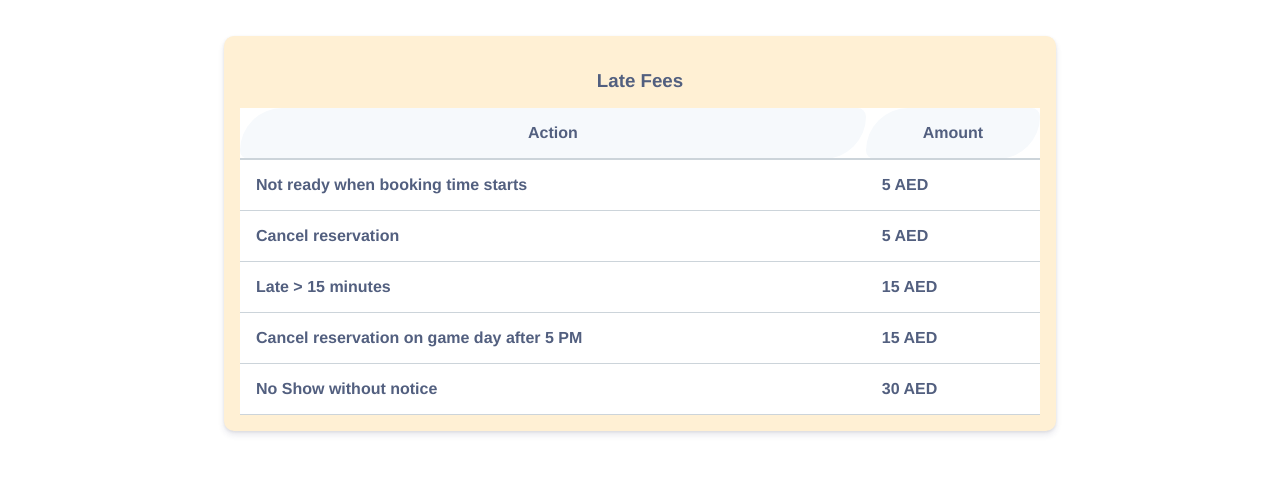
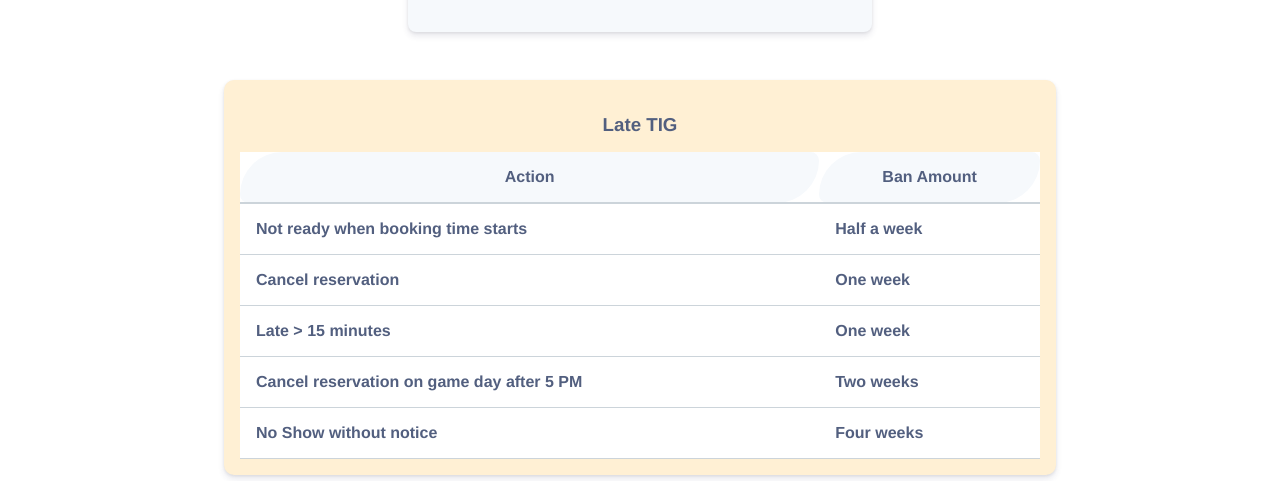
Before and after one commit to MahdyZ7/Football-website, a Next.js app: page / in a window 1280 px wide. Shown: the part 471-952 px from the top of the page. Built offline with nearby package versions, Linux system fonts and the light colour scheme; no server answers; the database is empty.

Commit message:
ready for publishing

```diff
--- a/pages/index.tsx
+++ b/pages/index.tsx
@@ -5,6 +5,7 @@ import Navbar from "./Navbar";
 import Footer from "./footer";
 import { getNextRegistration } from "./utils/allowed_times";
 
+const Guaranteed_spot = 18;
 type User = {
   name: string;
   id: string;
@@ -248,36 +249,36 @@ const Home: React.FC = () => {
 
         <div className="card">
           <div className="card-header">
-            <h3>Late Fees</h3>
+            <h3>Late TIG</h3>
           </div>
           <div className="card-body">
             <table className="table">
               <thead>
                 <tr>
                   <th>Action</th>
-                  <th>Amount</th>
+                  <th>Ban Amount</th>
                 </tr>
               </thead>
               <tbody>
                 <tr>
                   <th>Not ready when booking time starts</th>
-                  <th>5 AED</th>
+                  <th>Half a week</th>
                 </tr>
                 <tr>
                   <th>Cancel reservation</th>
-                  <th>5 AED</th>
+                  <th>One week</th>
                 </tr>
                 <tr>
                   <th>Late {">"} 15 minutes</th>
-                  <th>15 AED</th>
+                  <th>One week</th>
                 </tr>
                 <tr>
                   <th>Cancel reservation on game day after 5 PM</th>
-                  <th>15 AED</th>
+                  <th>Two weeks</th>
                 </tr>
                 <tr>
                   <th>No Show without notice</th>
-                  <th>30 AED</th>
+                  <th>Four weeks</th>
                 </tr>
               </tbody>
             </table>
@@ -286,6 +287,7 @@ const Home: React.FC = () => {
 
         <div className="registered-users">
           <h2>Player list (orange is waitlist)</h2>
+          <p>Max Spots: {Guaranteed_spot}, playing: {registeredUsers.length % Guaranteed_spot}, waitlist: { registeredUsers.length - Guaranteed_spot > 0 ? registeredUsers.length - Guaranteed_spot : 0 } </p>
           <ul className="user-list">
             {loading ? (
               <li>Loading players...</li>
@@ -297,7 +299,7 @@ const Home: React.FC = () => {
               registeredUsers.map((user, index) => (
                 <li
                   key={user.id}
-                  className={index < 3 ? "registered" : "waitlist"}
+                  className={index < Guaranteed_spot ? "registered" : "waitlist"}
                 >
                   {index + 1}: {user.name} - {user.id} -{" "}
                   {user.verified ? (
--- a/pages/utils/allowed_times.tsx
+++ b/pages/utils/allowed_times.tsx
@@ -8,9 +8,9 @@ export default function allowed_times() {
 	const isAllowed =
 		(currentDay === 0 && currentHour >= 12) ||
 		(currentDay === 1 && currentHour <= 21) ||
-		(currentDay === 2 && currentHour >= 12) ||
-		(currentDay === 3 && currentHour <= 21);
-	return isAllowed || true;
+		(currentDay === 3 && currentHour >= 12) ||
+		(currentDay === 4 && currentHour <= 21);
+	return isAllowed;
 }
 
 export function getNextRegistration() {
--- a/styles/football.css
+++ b/styles/football.css
@@ -28,7 +28,7 @@
   --shadow: rgba(50, 50, 93, 0.11);
   --paid-bg: #e8f5f9;
   --unpaid-bg: #ffe0b080;
-  --waitlist-txt: #805000;
+  --waitlist-txt: #744525;
   --registered-txt: #306030;
 
 }
@@ -50,7 +50,7 @@
   --shadow: rgba(0, 0, 0, 0.3);
   --paid-bg: #1a3a3a;
   --unpaid-bg: #3a2a1a;
-  --waitlist-txt: #ff8780;
+  --waitlist-txt: #ff8050;
   --registered-txt: #80f080;
 }
 
```
Also changed, not shown: 1 other file (tests, documents, lock files or other folders).
